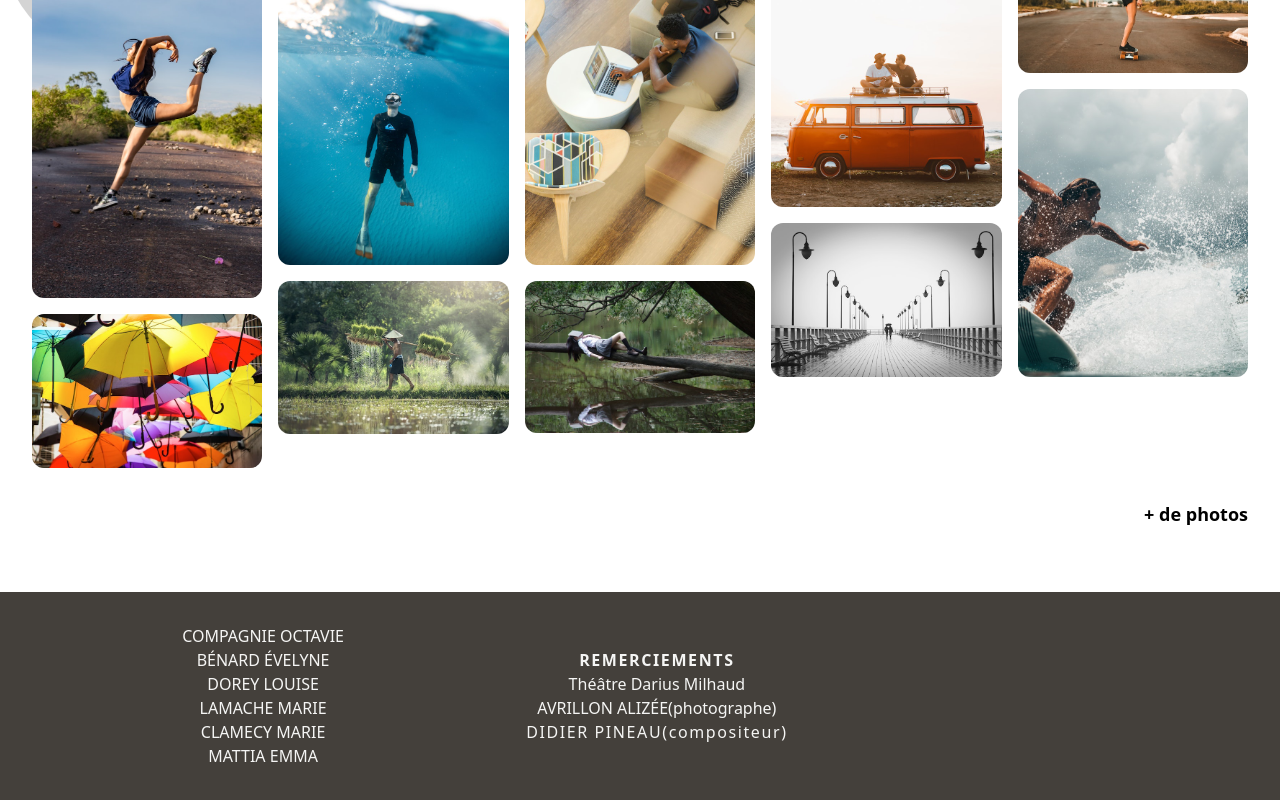
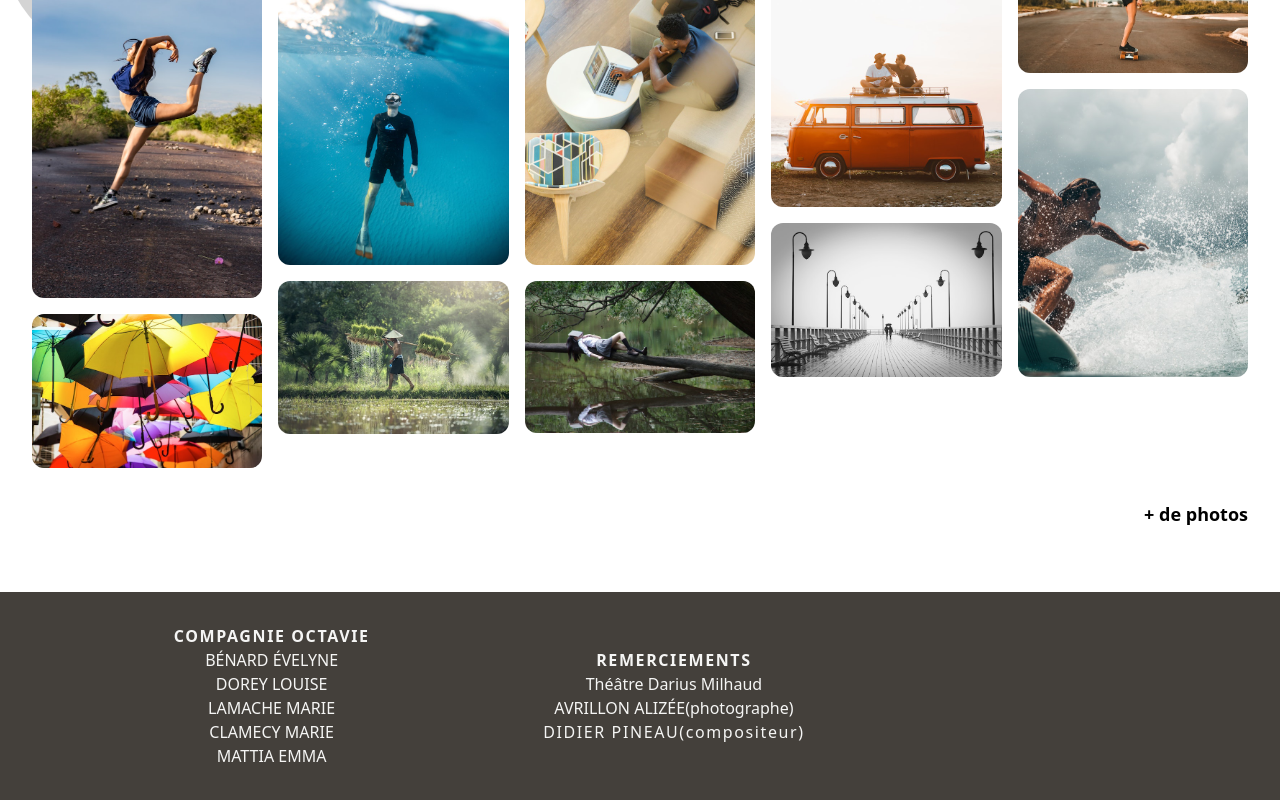
Before and after one commit to ReadyToDevNow/TheCompagny, a Vue app: page / in a window 1280 px wide. Shown: the part 2379-3179 px from the top of the page. Built offline with nearby package versions, Linux system fonts and the light colour scheme.

Commit message:
feat(responsive): main content

```diff
--- a/src/components/FooterBar.vue
+++ b/src/components/FooterBar.vue
@@ -5,7 +5,11 @@
   >
     <!-- Overview start -->
     <div class="text-stone-100 text-center flex flex-col">
-      <a href="https://www.instagram.com/toifemininessentielle.nanette/">COMPAGNIE OCTAVIE</a>
+      <a
+        href="https://www.instagram.com/toifemininessentielle.nanette/"
+        class="tracking-widest font-semibold text-stone-100"
+        >COMPAGNIE OCTAVIE</a
+      >
       <a href="https://www.instagram.com/toifemininessentielle.nanette/">BÉNARD ÉVELYNE</a>
       <a href="https://www.instagram.com/toifemininessentielle.nanette/">DOREY LOUISE</a>
       <a href="https://www.instagram.com/marie.masaki.3/">LAMACHE MARIE</a>
--- a/src/sections/MainSection.vue
+++ b/src/sections/MainSection.vue
@@ -41,7 +41,9 @@
     <!-- Photographer image end -->
 
     <!-- Circle start -->
-    <div class="bg-neutral-300 h-64 w-64 rounded-full absolute top-38 left-20 mt-16 -z-20"></div>
+    <div
+      class="hidden sm:block bg-neutral-300 h-64 w-64 rounded-full absolute top-38 left-20 mt-16 -z-20"
+    ></div>
     <!-- Circle end -->
 
     <!-- "More" button start -->
```
